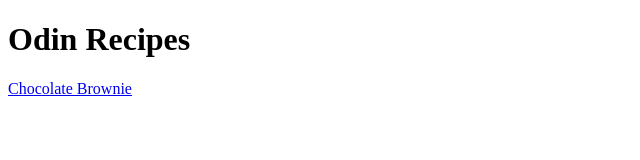
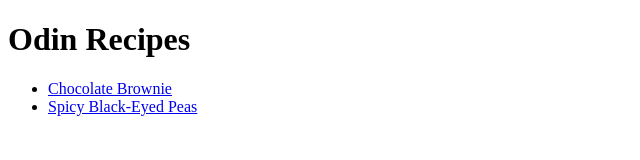
Before and after one commit to beginner-mayrom/odin-recipes, a plain HTML site: page index.html in a window 1280 px wide. Shown: the whole page, without its empty margins (0-640 px from the left). Drawn offline with Linux system fonts and the light colour scheme.

Commit message:
Create spicy-black-eyed-peas.html and link it into index.html

```diff
--- a/index.html
+++ b/index.html
@@ -7,8 +7,9 @@
 
     <body>
         <h1>Odin Recipes</h1>
-        <p>
-            <a href="./recipes/brownie.html" target="_blank">Chocolate Brownie</a>
-        </p>
+        <ul>
+            <li><a href="./recipes/brownie.html" target="_blank">Chocolate Brownie</a></li>
+            <li><a href="./recipes/black-eyed-peas.html" target="_blank">Spicy Black-Eyed Peas</a></li>
+        </ul>
     </body>
 </html>
```
Also changed, not shown: recipes/black-eyed-peas.html (added, +11 -0 lines).
